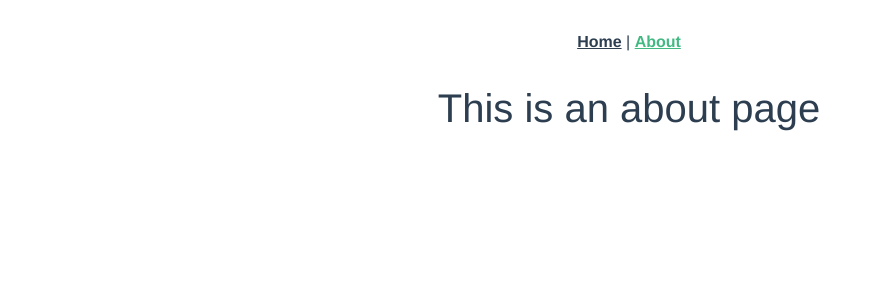
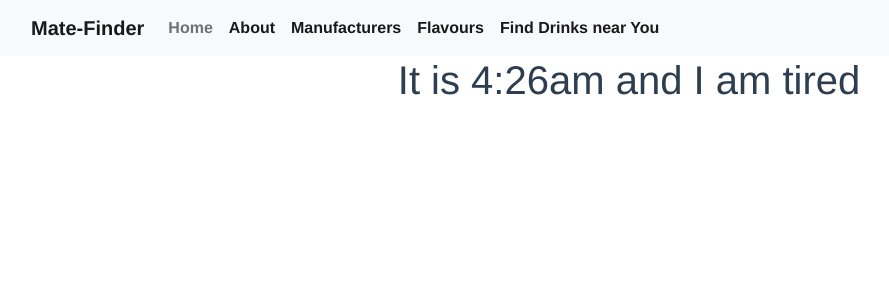
Before and after one commit to AltarisV/mate-finder-frontend, a Vue app: page /about in a window 1280 px wide. Shown: the top 300 px of the page, without its empty margins (11-900 px from the left). Built offline with nearby package versions, Linux system fonts and the light colour scheme.

Commit message:
Navbar implementiert

```diff
--- a/src/App.vue
+++ b/src/App.vue
@@ -1,10 +1,17 @@
 <template>
-  <nav>
-    <router-link to="/">Home</router-link> |
-    <router-link to="/about">About</router-link>
-  </nav>
+  <navbar></navbar>
   <router-view/>
 </template>
+
+<script>
+// eslint-disable-next-line import/extensions
+import Navbar from '@/components/Navbar';
+
+export default {
+  name: 'NavBar',
+  components: { Navbar },
+};
+</script>
 
 <style>
 #app {
--- /dev/null
+++ b/src/components/Navbar.vue
@@ -0,0 +1,32 @@
+<template>
+  <nav class="navbar navbar-expand-lg navbar-light bg-light">
+    <div class="container-fluid">
+      <a class="navbar-brand" href="#">Mate-Finder</a>
+      <button class="navbar-toggler" type="button" data-bs-toggle="collapse"
+              data-bs-target="#navbarNavAltMarkup" aria-controls="navbarNavAltMarkup"
+              aria-expanded="false" aria-label="Toggle navigation">
+        <span class="navbar-toggler-icon"></span>
+      </button>
+      <div class="collapse navbar-collapse" id="navbarNavAltMarkup">
+        <div class="navbar-nav">
+          <router-link class="nav-link" to="/">Home</router-link>
+          <router-link class="nav-link" to="/about">About</router-link>
+          <router-link class="nav-link" to="">Manufacturers</router-link>
+          <router-link class="nav-link" to="">Flavours</router-link>
+          <router-link class="nav-link" to="">Find Drinks near You</router-link>
+        </div>
+      </div>
+    </div>
+  </nav>
+</template>
+
+<script>
+export default {
+  // eslint-disable-next-line vue/multi-word-component-names
+  name: 'Navbar',
+};
+</script>
+
+<style scoped>
+
+</style>
--- a/src/router/index.js
+++ b/src/router/index.js
@@ -1,5 +1,6 @@
 import { createRouter, createWebHistory } from 'vue-router';
 import HomeView from '../views/HomeView.vue';
+import AboutView from '../views/AboutView.vue';
 
 const routes = [
   {
@@ -10,15 +11,13 @@
   {
     path: '/about',
     name: 'about',
-    // route level code-splitting
-    // this generates a separate chunk (about.[hash].js) for this route
-    // which is lazy-loaded when the route is visited.
-    component: () => import(/* webpackChunkName: "about" */ '../views/AboutView.vue'),
+    component: AboutView,
   },
 ];
 
 const router = createRouter({
   history: createWebHistory(process.env.BASE_URL),
+  linkActiveClass: 'active',
   routes,
 });
 
--- a/src/views/AboutView.vue
+++ b/src/views/AboutView.vue
@@ -1,5 +1,5 @@
 <template>
   <div class="about">
-    <h1>This is an about page</h1>
+    <h1>It is 4:26am and I am tired</h1>
   </div>
 </template>
```
Also changed, not shown: 1 other file (tests, documents, lock files or other folders).
